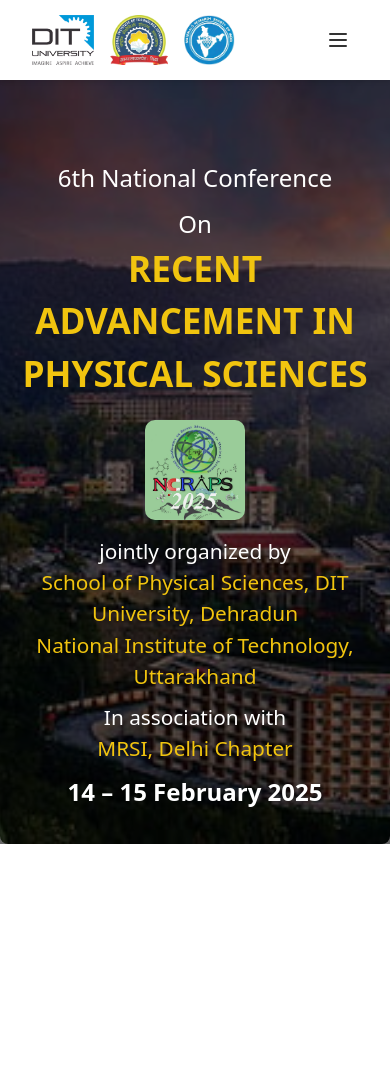
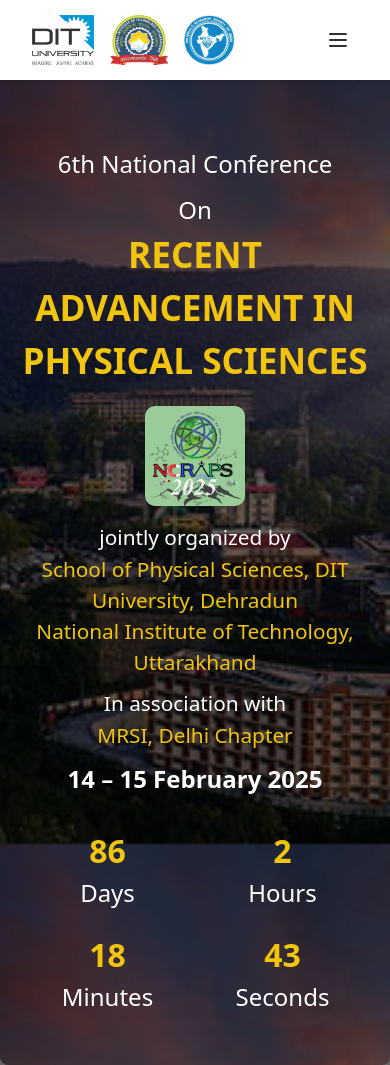
Before and after one commit to TheDarkLord100/ncraps-web, a React (Create React App) app: page /#/ in a window 390 px wide. Before the commit the page ends 844 px from the top, so only its background shows below. Built offline with nearby package versions, Linux system fonts and the light colour scheme; the HTML template or start-up script is replaced by a standard one.

Commit message:
Added Countdown timer

```diff
--- a/src/App.jsx
+++ b/src/App.jsx
@@ -1,7 +1,4 @@
 import React, { useState } from 'react';
-import Navbar from './components/Navbar/Navbar';
-import Countdown from './components/Countdown/Countdown';
-import Footer from './components/Footer/Footer';
 import About from './pages/About/About';
 import Dates from './pages/Dates/Dates';
 import Speakers from './pages/Speakers/Speakers';
@@ -10,6 +7,7 @@
 import Team from './pages/Team/Team';
 import Advisory from './pages/Advisory/Advisory';
 import Contact from './pages/Contact/Contact';
+import PlacesToVisit from './pages/Places/Places';
 import './App.css';
 import HeroSection from './pages/HeroPage/HeroPage';
 import { HashRouter as Router, Route, Routes } from 'react-router-dom';
@@ -27,7 +25,7 @@
         <Route path="/team" element={<Team />} />
         <Route path="/advisory" element={<Advisory />} />
         <Route path="/contact" element={<Contact />} />
-        {/* Add more routes as needed */}
+        <Route path='/places' element={<PlacesToVisit />} />
       </Routes>
     </Router>
   );
--- a/src/components/Countdown/Countdown.css
+++ b/src/components/Countdown/Countdown.css
@@ -7,9 +7,36 @@
 }
 
 .countdown div {
-    background-color: #005599;
   color: white;
   padding: 10px 20px;
   border-radius: 5px;
   text-align: center;
 }
+
+.countdown-unit div:nth-child(1) {
+  color: #f1c40f;
+  font-size: 2rem;
+  font-weight: bold;
+  margin: 0;
+  padding: 0;
+}
+
+.countdown-unit div:nth-child(2) {
+  font-size: 1.5rem;
+  margin: 0;
+  padding: 0;
+}
+
+@media screen and (max-width: 768px) {
+  .countdown {
+    display: grid;
+    grid-template-columns: repeat(2, 1fr);
+  }
+  .countdown {
+    gap: 0px;
+  }
+
+  .countdown div {
+    padding: 10px 0px;
+  }
+}
--- a/src/components/Countdown/Countdown.jsx
+++ b/src/components/Countdown/Countdown.jsx
@@ -1,32 +1,57 @@
 import React, { useState, useEffect } from 'react';
-import "./Countdown.css"
+import "./Countdown.css";
 
 const Countdown = () => {
-  const [timeLeft, setTimeLeft] = useState({ days: 0, hours: 0, minutes: 0, seconds: 0 });
+  const [timeLeft, setTimeLeft] = useState(null);
 
   useEffect(() => {
-    const targetDate = new Date('2023-12-15T00:00:00');
-    const timer = setInterval(() => {
+    const targetDate = new Date('2025-02-14T00:00:00');
+
+    const calculateTimeLeft = () => {
       const now = new Date();
       const difference = targetDate - now;
 
-      const days = Math.floor(difference / (1000 * 60 * 60 * 24));
-      const hours = Math.floor((difference % (1000 * 60 * 60 * 24)) / (1000 * 60 * 60));
-      const minutes = Math.floor((difference % (1000 * 60 * 60)) / (1000 * 60));
-      const seconds = Math.floor((difference % 1000) / 1000);
+      if (difference > 0) {
+        const days = Math.floor(difference / (1000 * 60 * 60 * 24));
+        const hours = Math.floor((difference % (1000 * 60 * 60 * 24)) / (1000 * 60 * 60));
+        const minutes = Math.floor((difference % (1000 * 60 * 60)) / (1000 * 60));
+        const seconds = Math.floor((difference % (1000 * 60)) / 1000);
 
-      setTimeLeft({ days, hours, minutes, seconds });
-    }, 1000);
+        setTimeLeft({ days, hours, minutes, seconds });
+      } else {
+        setTimeLeft(null);
+        clearInterval(timer);
+      }
+    };
+
+    const timer = setInterval(calculateTimeLeft, 1000);
+    calculateTimeLeft();
 
     return () => clearInterval(timer);
   }, []);
 
+  if (!timeLeft) {
+    return null; // Render nothing when the countdown is over.
+  }
+
   return (
     <div className="countdown">
-      <div>{timeLeft.days} Days</div>
-      <div>{timeLeft.hours} Hours</div>
-      <div>{timeLeft.minutes} Minutes</div>
-      <div>{timeLeft.seconds} Seconds</div>
+      <div className="countdown-unit">
+        <div className="">{timeLeft.days}</div>
+        <div className="">Days</div>
+      </div>
+      <div className="countdown-unit">
+        <div className="">{timeLeft.hours}</div>
+        <div className="">Hours</div>
+      </div>
+      <div className="countdown-unit">
+        <div className="">{timeLeft.minutes}</div>
+        <div className="">Minutes</div>
+      </div>
+      <div className="countdown-unit">
+        <div className="">{timeLeft.seconds}</div>
+        <div className="">Seconds</div>
+      </div>
     </div>
   );
 };
--- a/src/components/Navbar/Navbar.jsx
+++ b/src/components/Navbar/Navbar.jsx
@@ -97,6 +97,9 @@
         <Link to="/contact" onClick={handleClick}>
           Contact Us
         </Link>
+        <Link to="/places" onClick={handleClick}>
+          Places To Visit
+          </Link>
       </div>
     </nav>
   );
--- a/src/pages/HeroPage/HeroPage.css
+++ b/src/pages/HeroPage/HeroPage.css
@@ -10,15 +10,15 @@
   background-image: url('../../assets/images/img_1.jpg');
   background-size: cover;
   background-position: center;
+  background-attachment: fixed;
   position: relative;
   display: flex;
   justify-content: center;
   align-items: center;
-  filter: blur();
+  /* filter: blur(); */
   padding-top: 50px;
 }
 
-/* Overlay Layer */
 .hero::before {
   content: '';
   position: absolute;
@@ -91,27 +91,12 @@
   padding: 50px 0 0 0;
 }
 
-@media screen and (max-width: 1024px) {
-  .main {
-    height: 60vh;
-    align-items: center;
-    justify-content: center;
-  }
-  .main h1 {
-    font-size: 2.8rem;
-  }
-  .main h3 {
-    font-size: 1.5rem;
-    margin-bottom: 0;
-  }
-}
-
 @media screen and (max-width: 768px) {
   .hero {
     padding-top: 50px;
   }
   .main {
-    height: 60vh;
+    height: auto;
     align-items: center;
     justify-content: center;
   }
--- a/src/pages/HeroPage/HeroPage.jsx
+++ b/src/pages/HeroPage/HeroPage.jsx
@@ -1,23 +1,17 @@
 import React, { useState } from 'react';
 import './HeroPage.css';
 import Navbar from '../../components/Navbar/Navbar';
-import brochure from '../../assets/Brochure.pdf';
+import Countdown from '../../components/Countdown/Countdown';
 import NCRAPS from '../../assets/images/NCRAPSLogo.jpeg';
 
 const HeroSection = () => {
-  const [activeTab, setActiveTab] = useState('Home'); // Default to 'Home' to show initial content
 
-  const handleTabClick = (tabName) => {
-    console.log(`Tab clicked: ${tabName}`);
-    setActiveTab(tabName);
-  };
-
-  const renderContent = () => {
-    switch (activeTab) {
-      case 'Home':
-        return (
-          <>
-            <div className="main">
+  return (
+    <>
+      <Navbar/>
+      <section className="hero">
+        <div className="hero-content">
+        <div className="main">
               <div className="main-content">
                 <marquee className="marquee" behavior="scroll" direction="left">
                   *Participants with valid reasons may be allowed to present their work online at NCRAPS 2025 upon request.*
@@ -40,43 +34,11 @@
                   MRSI, Delhi Chapter
                 </p>
                 <p className="date">14 – 15 February 2025</p>
+                <Countdown />
               </div>
             </div>
-          </>
-        );
-      case 'About':
-        return <h1 key="about">About the Conference</h1>;
-      case 'Important Dates':
-        return <h1 key="date">Important Dates</h1>;
-      case 'Registrations':
-        return <h1>Registration Details</h1>;
-      case 'Submission':
-        return <h1>Paper Submission Details</h1>;
-      case 'Team':
-        return <h1>Meet the NCRAPS Team</h1>;
-      case 'Advisory':
-        return <h1>National Advisory Committee</h1>;
-      case 'Speakers':
-        return <h1>Tentative List Of Speakers</h1>;
-      case 'Contact':
-        return <h1>Contact Us</h1>;
-      default:
-        return;
-    }
-  };
-
-  return (
-    <>
-      <Navbar onTabClick={handleTabClick} />
-      <section className="hero">
-        <div className="hero-content">
-          {renderContent()} { }
         </div>
       </section>
-      {/* <section className='new'>
-        <h3>Accepted Manuscripts shall be published in Scopus/SCI Indexed Journal</h3>
-        <p>The Accepted manuscripts of the previous three versions of the conference have been published in the reputed journal “INSTITUTE OF PHYSICS (IoP)” and American Institute of Physics (AIP) as “CONFERENCE PROCEEDINGS”.    </p>
-      </section> */}
     </>
   );
 };
--- /dev/null
+++ b/src/pages/Places/Places.jsx
@@ -0,0 +1,9 @@
+import React from 'react'
+
+export default function PlacesToVisit() {
+  return (
+    <div>
+
+    </div>
+  )
+}
--- a/src/pages/Team/Team.jsx
+++ b/src/pages/Team/Team.jsx
@@ -80,6 +80,18 @@
         "Rudraksh Gupta": {
             "designation": "3rd Year B.Tech CSE",
             "affiliation": "DIT University"
+        },
+        "Tanya Singhal": {
+            "designation": "4th Year B.Tech CSE",
+            "affiliation": "DIT University"
+        },
+        "Harsheet Sharma": {
+            "designation": "4th Year B.Tech CSE",
+            "affiliation": "DIT University"
+        },
+        "Vijayant Singh": {
+            "designation": "4th Year B.Tech CSE",
+            "affiliation": "DIT University"
         }
     }
 }
```
Also changed, not shown: src/pages/Places/Places.css (added). Lines whose indentation alone changed are shown as unchanged.
